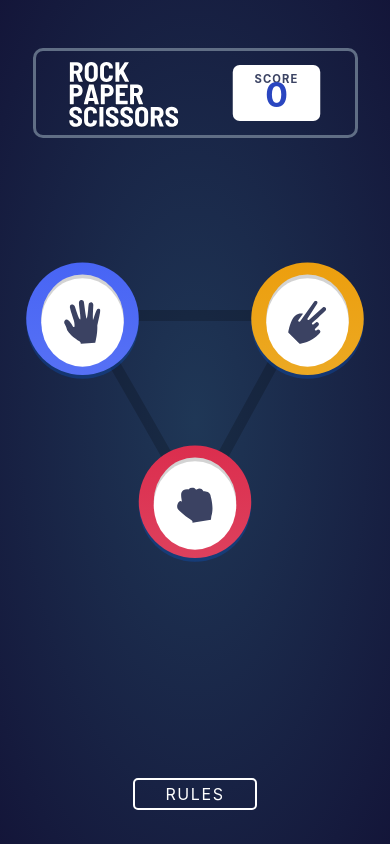
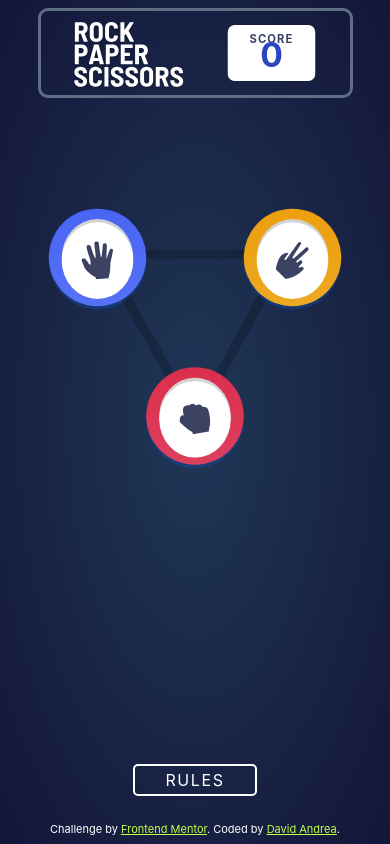
Before and after one commit to djblackett/rock-paper-scissors-react, a React (Create React App) app: page / in a window 390 px wide. Built offline with nearby package versions, Linux system fonts and the light colour scheme.

Commit message:
fix responsiveness

```diff
--- a/src/App.css
+++ b/src/App.css
@@ -6,7 +6,7 @@
 }
 
 html {
-  height: 100%;
+  min-height: 100%;
   width: 100%;
   margin: 0;
   padding: 0;
@@ -19,7 +19,7 @@ body {
   bottom: 0;
   box-sizing: border-box;
   min-height: 100%;
-  height: 100%;
+  /* height: 100%; */
   width: 100%;
   margin: 0;
   padding: 0;
@@ -36,6 +36,7 @@ body {
 .App {
   box-sizing: border-box;
   height: 100%;
+  min-height: 100vh;
   /* max-height: 900px; */
   width: 100%;
   margin: 0;
@@ -46,8 +47,9 @@ body {
   border: none;
   outline: none;
   display: grid;
+  position: relative;
 
-  grid-template: 20% 70% 10% / 1fr;
+  grid-template: 15% 60% 10% / 1fr;
   justify-items: center;
   align-items: flex-start;
   text-align: center;
@@ -62,10 +64,14 @@ body {
 }
 
 .attribution {
+  display: block;
   font-size: 11px;
   text-align: center;
   color: white;
+  position: absolute;
+  bottom: 1%;
+  /* top: 99%; */
 }
 .attribution a {
-  color: hsl(228, 45%, 44%);
+  color: hsl(81, 100%, 64%);
 }
--- a/src/App.js
+++ b/src/App.js
@@ -7,6 +7,7 @@ import ChoiceContainer from "./components/ChoiceContainer";
 import GameResults from "./components/GameResults";
 import Delayed from "./components/Delayed";
 import Attribution from './components/Attribution';
+import RulesButton from './components/RulesButton'
 
 export const AppContext = React.createContext(true);
 
@@ -21,36 +22,7 @@ const Overlay = styled.div`
   transition: all 0.5s ease-out 0.5s;
 `;
 
-const RulesButton = styled.button`
-  align-self: center;
-  margin-bottom: 3em;
-  margin-top: 2rem;
-  padding: 0.3em 1.9em;
-  background-color: transparent;
-  border: 2px solid white;
-  border-radius: 5px;
-  color: white;
-  letter-spacing: 0.1em;
-  text-align: center;
-  transition: all 0.5s ease-in;
-  justify-self: center;
 
-  &:hover {
-    /* background-color: magenta; */
-    transform: scale(1.3);
-  }
-
-  &:focus {
-    transform: scale(1.3);
-  }
-
-  @media (min-width: 1300px) {
-    align-self: flex-end;
-    justify-self: end;
-    margin-right: 3em;
-    margin-bottom: 1em;
-  }
-`;
 
 // Uses isChoiceMade to switch between the 2 scenes of the game. When false, the ChoiceContainer is rendered so the player can make a choice.
 // When a hand is selected, it switches to true, causing the GameResults to be rendered instead.
@@ -83,18 +55,12 @@ function App() {
       <Header
         className="App-header"
         style={{ opacity: fadeIn ? 1 : 0 }}
-      ></Header>
+      />
 
       {/* Player makes a choice here */}
       {!isChoiceMade && (
         <Delayed>
           <ChoiceContainer />
-          <RulesButton
-            onClick={toggleFunction}
-            style={{ opacity: fadeIn ? 1 : 0 }}
-          >
-            RULES
-          </RulesButton>
         </Delayed>
       )}
 
@@ -115,7 +81,8 @@ function App() {
       )}
 
       {/* Standard attribution for Front End Mentor projects */}
-       {/* <Attribution /> */}
+      <RulesButton />
+      <Attribution />
       </div>
   );
 }
--- a/src/components/Attribution.jsx
+++ b/src/components/Attribution.jsx
@@ -1,13 +1,13 @@
 function Attribution() {
   return (
     <div className="attribution">
-      Challenge by
+      Challenge by{" "}
       <a
         href="https://www.frontendmentor.io?ref=challenge"
         target="_blank"
         rel="noreferrer"
       >
-        Frontend Mentorm
+        Frontend Mentor
       </a>
       . Coded by <a href="#">David Andrea</a>.
     </div>
--- a/src/components/ChoiceContainer.jsx
+++ b/src/components/ChoiceContainer.jsx
@@ -6,7 +6,7 @@ import Scissors from "./Scissors";
 import { animated, useSpring } from "react-spring";
 
 const Container = styled(animated.div)`
-  margin-top: 3em;
+  margin-top: 1em;
   max-width: 500px;
   max-height: 500px;
   display: grid;
@@ -17,7 +17,12 @@ const Container = styled(animated.div)`
   align-items: center;
   justify-items: center;
   transition: all 0.3s ease-in;
-  transform: scale(0.75);
+  transform: scale(0.65);
+
+  @media (min-width: 400px) {
+    transform: scale(0.75);
+    margin-top: 3em;
+  }
 
   @media (min-width: 1300px) {
     transform: scale(1);
--- a/src/components/CircleHand.jsx
+++ b/src/components/CircleHand.jsx
@@ -67,10 +67,16 @@ const BackgroundCircle = styled(animated.div)`
 function CircleHand(props) {
   const { toggleIsChoiceMade, isChoiceMade } = useContext(AppContext);
   const springProps = useSpring({ to: { opacity: 1 }, from: { opacity: 0 } });
+
   const handleClick = () => {
     if (!isChoiceMade) {
       toggleIsChoiceMade();
       props.action();
+
+      window.setInterval(function () {
+        var elem = document.getElementById("wc");
+        elem.scrollTop = elem.scrollHeight;
+      }, 5000);
     }
   };
 
--- a/src/components/GameResults.jsx
+++ b/src/components/GameResults.jsx
@@ -19,6 +19,11 @@ const GameResultsContainer = styled(animated.div)`
   align-self: flex-start;
   justify-self: center;
   z-index: 10;
+  margin-top: -2rem;
+
+  @media (min-width: 400px) {
+    margin-top: initial;
+  }
 
   @media (min-width: 1300px) {
     transform: scale(1);
--- a/src/components/Header.jsx
+++ b/src/components/Header.jsx
@@ -5,10 +5,10 @@ import { AppContext } from "../App";
 
 const HeaderContainer = styled.div`
   box-sizing: border-box;
-  margin-top: 3em;
+  margin-top: 0.5em;
   /* margin-bottom: 1em; */
   height: 90px;
-  width: 80%;
+  width: 70%;
   max-width: 325px;
   display: flex;
   flex-direction: row;
@@ -20,9 +20,14 @@ const HeaderContainer = styled.div`
   border-radius: 10px;
   transition: all 0.5s ease-in;
 
+  @media (min-width: 400px) {
+    margin-top: 3em;
+  }
+
   @media (min-width: 1300px) {
     width: 50%;
     max-width: 50%;
+    width: 80%;
   }
 `;
 
--- a/src/components/Rules.jsx
+++ b/src/components/Rules.jsx
@@ -21,7 +21,7 @@ const RulesContainer = styled.section`
   align-items: center;
   align-content: center;
   justify-items: center;
-  z-index: 5;
+  z-index: 15;
   transition: all 0.5s ease-out;
   text-align: center;
 
--- /dev/null
+++ b/src/components/RulesButton.jsx
@@ -0,0 +1,58 @@
+import { useContext } from "react";
+import styled from "styled-components";
+import { AppContext } from "../App";
+
+const RulesButtonComponent = styled.button`
+  align-self: center;
+  margin-bottom: 3em;
+  margin-top: 0rem;
+  padding: 0.3em 1.9em;
+  background-color: transparent;
+  border: 2px solid white;
+  border-radius: 5px;
+  color: white;
+  letter-spacing: 0.1em;
+  text-align: center;
+  transition: all 0.5s ease-in;
+  justify-self: center;
+  order: 4;
+  position: absolute;
+  /* top: 90%; */
+  /* bottom: 5rem; */
+  bottom: 0;
+  z-index: 12;
+
+  &:hover {
+    /* background-color: magenta; */
+    transform: scale(1.3);
+  }
+
+  &:focus {
+    transform: scale(1.3);
+  }
+
+  @media (min-width: 1300px) {
+    margin-top: 2em;
+  }
+
+  @media (min-width: 1300px) {
+    align-self: flex-end;
+    justify-self: end;
+    margin-right: 3em;
+    margin-bottom: 1em;
+  }
+`;
+
+function RulesButton() {
+  const context = useContext(AppContext);
+  return (
+    <RulesButtonComponent
+      onClick={context.toggleFunction}
+      style={{ opacity: context.fadeIn ? 1 : 0 }}
+    >
+      RULES
+    </RulesButtonComponent>
+  );
+}
+
+export default RulesButton;
--- a/src/components/Winner.jsx
+++ b/src/components/Winner.jsx
@@ -93,6 +93,7 @@ function Winner(props) {
 
   return (
     <WinnerContainer
+      id="wc"
       style={{
         ...springProps,
         display: props.winnerChosen ? "flex" : "none",
@@ -101,6 +102,7 @@ function Winner(props) {
     >
       <WinnerTitle>{whoWon()}</WinnerTitle>
       <PlayAgain onClick={handleClick}>PLAY AGAIN</PlayAgain>
+
     </WinnerContainer>
   );
 }
```
